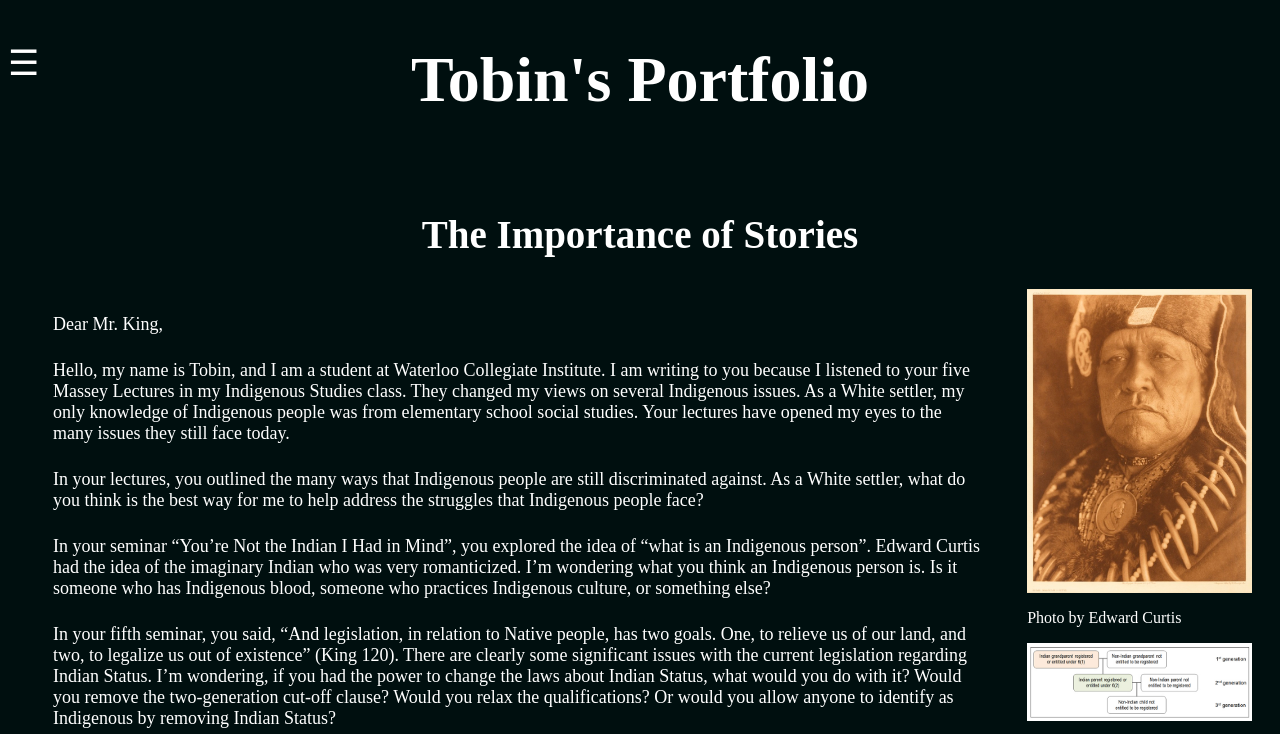
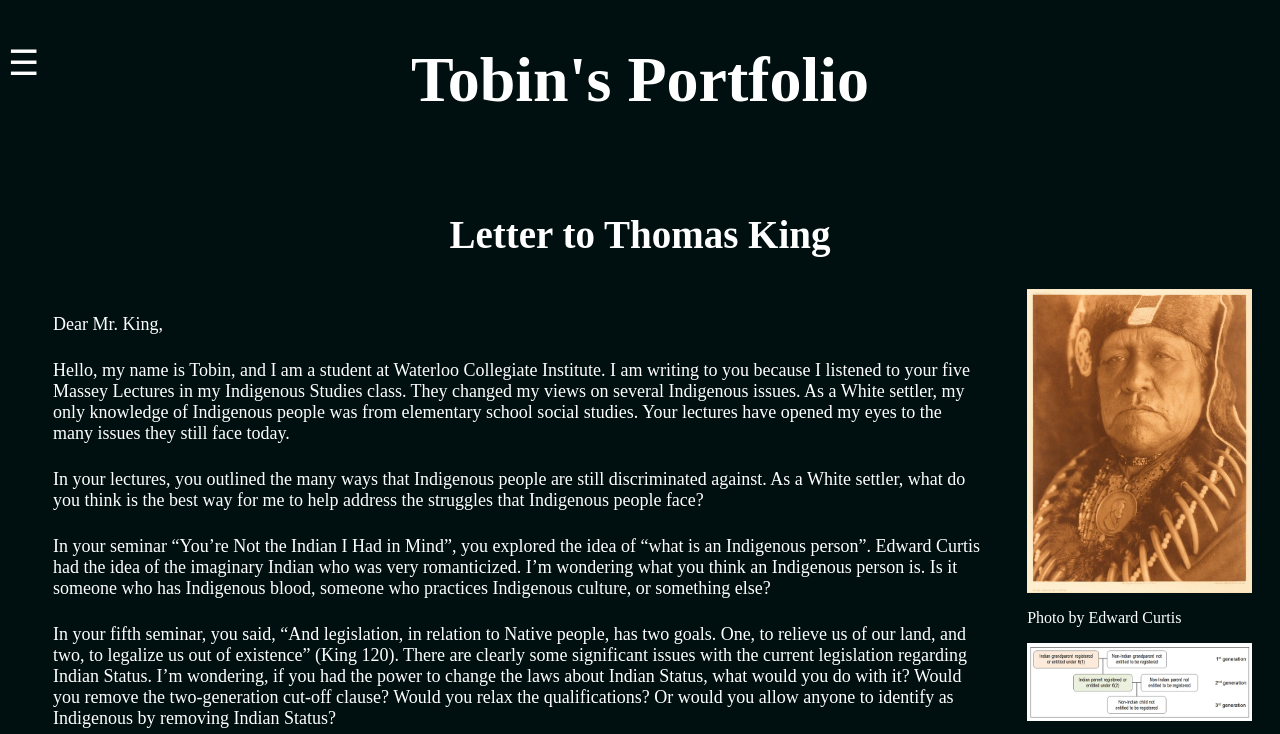
Before and after one commit to TobinBraun/EnglishPortfolio, a plain HTML site: page LetterToThomasKing.html in a window 1280 px wide. Shown: the top 734 px of the page. Drawn offline with nearby package versions, Linux system fonts and the light colour scheme.

Commit message:
Fixed title

```diff
--- a/LetterToThomasKing.html
+++ b/LetterToThomasKing.html
@@ -21,7 +21,7 @@
         </div>
         <div id="main">
             <div id="subtitle">
-            <h2>The Importance of Stories</h2>
+            <h2>Letter to Thomas King</h2>
             </div>
             <div style="display: flex; flex-direction: row;" class="textdiv">
                 <div>
```
